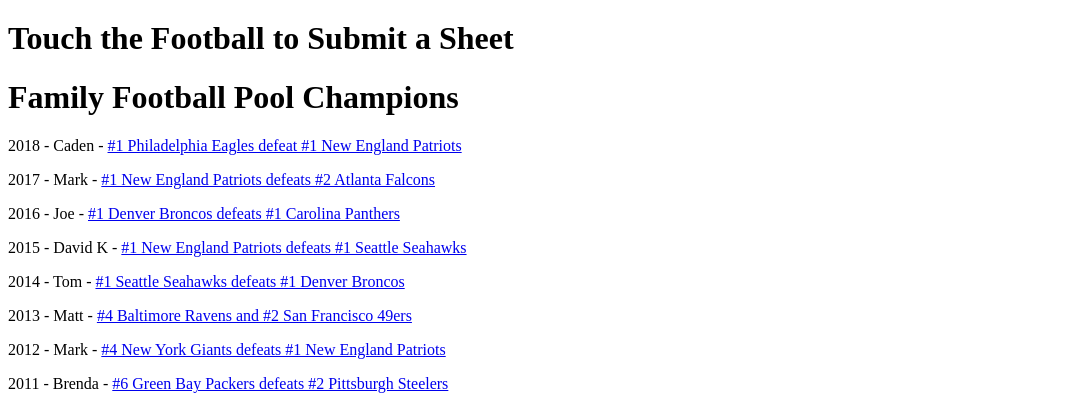
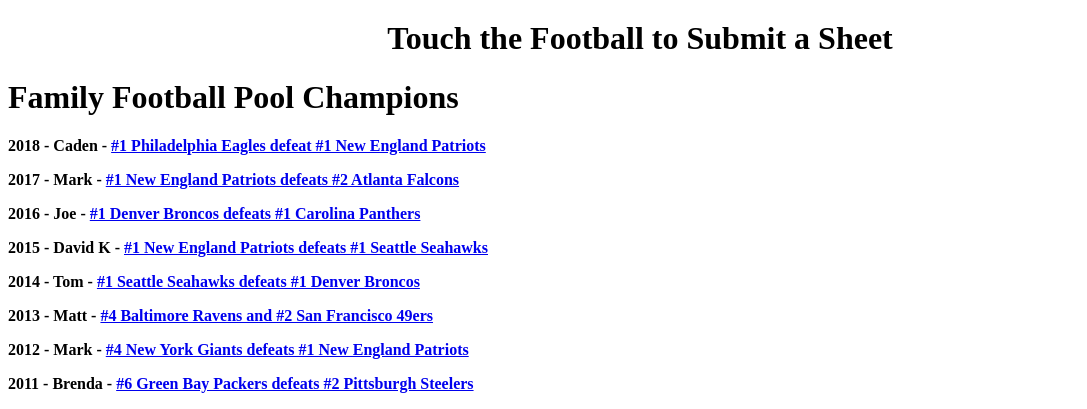
Before and after one commit to coloradohd/coloradohd.github.io, a plain HTML site: page index.html in a window 1280 px wide. Shown: the part 632-1041 px from the top of the page, without its empty margins (0-1087 px from the left). Drawn offline with Linux system fonts and the light colour scheme.

Commit message:
Update index.html

```diff
--- a/index.html
+++ b/index.html
@@ -3,16 +3,16 @@
 <title>Family Football Pool</title>
 <body>
 <a href='http://www.google.com'><img src='football.jpg' alt="Family Football Pool, by Commissioner Grandma" style="border: 0;"></a>
-<h1>Touch the Football to Submit a Sheet</h1>
+<h1><center><a href"http://www.google.com>Touch the Football to Submit a Sheet</a></center></h1>
 <h1>Family Football Pool Champions</h1>
-<p>2018 - Caden - <a href='https://www.google.com/url?q=https://docs.google.com/spreadsheets/d/e/2PACX-1vTi6a9CG9qbfkjfnQJcYMGIHvAbDN7mBLzPRwNpM0kYh86qdhUrufjX6xJ_WludhORnAafFndADFK-i/pubhtml%23&sa=D&ust=1545880379151000&usg=AFQjCNFrGfKcTKGv94_99VhTOvYLspgZmQ'>#1 Philadelphia Eagles defeat #1 New England Patriots</a></p>
-<p>2017 - Mark - <a href='https://www.google.com/url?q=https://docs.google.com/spreadsheets/d/e/2PACX-1vQ6meFAngU22v11UPXd6Wdo3v1R7Sv7SALcsnBHvdVUYCk9zPIz89CIxkme5eyJ4jdMpO4BaV4KAuZE/pubhtml&sa=D&ust=1545880379152000&usg=AFQjCNFLfPLt2om2-Fqjmo805bFN2brlQA'>#1 New England Patriots defeats #2 Atlanta Falcons</a></p>
-<p>2016 - Joe - <a href='https://www.google.com/url?q=https://docs.google.com/spreadsheets/d/e/2PACX-1vTDKg1HzT-brofV_29ma8XW4tjNl9XKLtcLkpwooFvcnThkeFo3TDITyagPiw7MOQMlwKn154KDPy0T/pubhtml&sa=D&ust=1545880379152000&usg=AFQjCNFmvfvskUCEelOpW6tetZ8H9DTnhA'>#1 Denver Broncos defeats #1 Carolina Panthers</a></p>
-<p>2015 - David K - <a href='https://www.google.com/url?q=https://docs.google.com/spreadsheets/d/e/2PACX-1vRoLcw_ji5W_yN_OIiA4ENGJMkM7HeyD2eVbeo68JsrdmP-PonnbePg8x2b_Efh0E8rvIYoXl4L0cWB/pubhtml&sa=D&ust=1545880379152000&usg=AFQjCNEzQw4OYJY-qJGR9bzkbM07K7ThcA'>#1 New England Patriots defeats #1 Seattle Seahawks</a></p>
-<p>2014 - Tom - <a href='https://www.google.com/url?q=https://docs.google.com/spreadsheets/d/e/2PACX-1vRXvu_GJW4zE2UGrB2FmRRpx0QtlPaOAGGQJbOYhA7riNbTu4j6c6o0gcmbNSKP38LStgqHJrxrXTjj/pubhtml&sa=D&ust=1545880379152000&usg=AFQjCNGKBC4AiSPw7cuM23870VwIbOerfg'>#1 Seattle Seahawks defeats #1 Denver Broncos</a></p>
-<p>2013 - Matt - <a href='https://www.google.com/url?q=https://docs.google.com/spreadsheets/d/e/2PACX-1vShVxr0YrDvu-RUgz9HxcUwkzGHKBXvPuwXxrGqENi_EsKzlIoqNeB72EB2vZGKdkc7jg2aPgtlTADT/pubhtml&sa=D&ust=1545880379153000&usg=AFQjCNH8AP4VXzaFC4H6sH_8cnVfzYnb9Q'>#4 Baltimore Ravens and #2 San Francisco 49ers</a></p>
-<p>2012 - Mark - <a href='https://www.google.com/url?q=https://docs.google.com/spreadsheets/d/e/2PACX-1vQU2_7_hj4aqnij7Jo356qVdPWt0aG7RDJgL9eiw4JDb28s4kKsABgKKIccs50Vt4tDUYD2H0GG7RQC/pubhtml&sa=D&ust=1545880379153000&usg=AFQjCNEF1JCdDyZGf0hkmZAatz7ixAiUyA'>#4 New York Giants defeats #1 New England Patriots</a></p>
-<p>2011 - Brenda - <a href='https://www.google.com/url?q=https://docs.google.com/spreadsheets/d/e/2PACX-1vRG5KQajh8lhoeJdjlXkv9sxlyWobqZ35WRtOrIwIIEcpM-80Gg9akEF0mM1cpQmnDe1alZGDMCku7D/pubhtml&sa=D&ust=1545880379153000&usg=AFQjCNHj9Av3hZFwY8TxHTa4GGqKuAdXvA'>#6 Green Bay Packers defeats #2 Pittsburgh Steelers</a></p>
+<p><b>2018 - Caden - <a href='https://www.google.com/url?q=https://docs.google.com/spreadsheets/d/e/2PACX-1vTi6a9CG9qbfkjfnQJcYMGIHvAbDN7mBLzPRwNpM0kYh86qdhUrufjX6xJ_WludhORnAafFndADFK-i/pubhtml%23&sa=D&ust=1545880379151000&usg=AFQjCNFrGfKcTKGv94_99VhTOvYLspgZmQ'>#1 Philadelphia Eagles defeat #1 New England Patriots</a></b></p>
+<p><b>2017 - Mark - <a href='https://www.google.com/url?q=https://docs.google.com/spreadsheets/d/e/2PACX-1vQ6meFAngU22v11UPXd6Wdo3v1R7Sv7SALcsnBHvdVUYCk9zPIz89CIxkme5eyJ4jdMpO4BaV4KAuZE/pubhtml&sa=D&ust=1545880379152000&usg=AFQjCNFLfPLt2om2-Fqjmo805bFN2brlQA'>#1 New England Patriots defeats #2 Atlanta Falcons</a></b></p>
+<p><b>2016 - Joe - <a href='https://www.google.com/url?q=https://docs.google.com/spreadsheets/d/e/2PACX-1vTDKg1HzT-brofV_29ma8XW4tjNl9XKLtcLkpwooFvcnThkeFo3TDITyagPiw7MOQMlwKn154KDPy0T/pubhtml&sa=D&ust=1545880379152000&usg=AFQjCNFmvfvskUCEelOpW6tetZ8H9DTnhA'>#1 Denver Broncos defeats #1 Carolina Panthers</a></b></p>
+<p><b>2015 - David K - <a href='https://www.google.com/url?q=https://docs.google.com/spreadsheets/d/e/2PACX-1vRoLcw_ji5W_yN_OIiA4ENGJMkM7HeyD2eVbeo68JsrdmP-PonnbePg8x2b_Efh0E8rvIYoXl4L0cWB/pubhtml&sa=D&ust=1545880379152000&usg=AFQjCNEzQw4OYJY-qJGR9bzkbM07K7ThcA'>#1 New England Patriots defeats #1 Seattle Seahawks</a></b></p>
+<p><b>2014 - Tom - <a href='https://www.google.com/url?q=https://docs.google.com/spreadsheets/d/e/2PACX-1vRXvu_GJW4zE2UGrB2FmRRpx0QtlPaOAGGQJbOYhA7riNbTu4j6c6o0gcmbNSKP38LStgqHJrxrXTjj/pubhtml&sa=D&ust=1545880379152000&usg=AFQjCNGKBC4AiSPw7cuM23870VwIbOerfg'>#1 Seattle Seahawks defeats #1 Denver Broncos</a></b></p>
+<p><b>2013 - Matt - <a href='https://www.google.com/url?q=https://docs.google.com/spreadsheets/d/e/2PACX-1vShVxr0YrDvu-RUgz9HxcUwkzGHKBXvPuwXxrGqENi_EsKzlIoqNeB72EB2vZGKdkc7jg2aPgtlTADT/pubhtml&sa=D&ust=1545880379153000&usg=AFQjCNH8AP4VXzaFC4H6sH_8cnVfzYnb9Q'>#4 Baltimore Ravens and #2 San Francisco 49ers</a></b></p>
+<p><b>2012 - Mark - <a href='https://www.google.com/url?q=https://docs.google.com/spreadsheets/d/e/2PACX-1vQU2_7_hj4aqnij7Jo356qVdPWt0aG7RDJgL9eiw4JDb28s4kKsABgKKIccs50Vt4tDUYD2H0GG7RQC/pubhtml&sa=D&ust=1545880379153000&usg=AFQjCNEF1JCdDyZGf0hkmZAatz7ixAiUyA'>#4 New York Giants defeats #1 New England Patriots</a></b></p>
+<p><b>2011 - Brenda - <a href='https://www.google.com/url?q=https://docs.google.com/spreadsheets/d/e/2PACX-1vRG5KQajh8lhoeJdjlXkv9sxlyWobqZ35WRtOrIwIIEcpM-80Gg9akEF0mM1cpQmnDe1alZGDMCku7D/pubhtml&sa=D&ust=1545880379153000&usg=AFQjCNHj9Av3hZFwY8TxHTa4GGqKuAdXvA'>#6 Green Bay Packers defeats #2 Pittsburgh Steelers</a></b></p>
 
 </body>
 </html>
```
